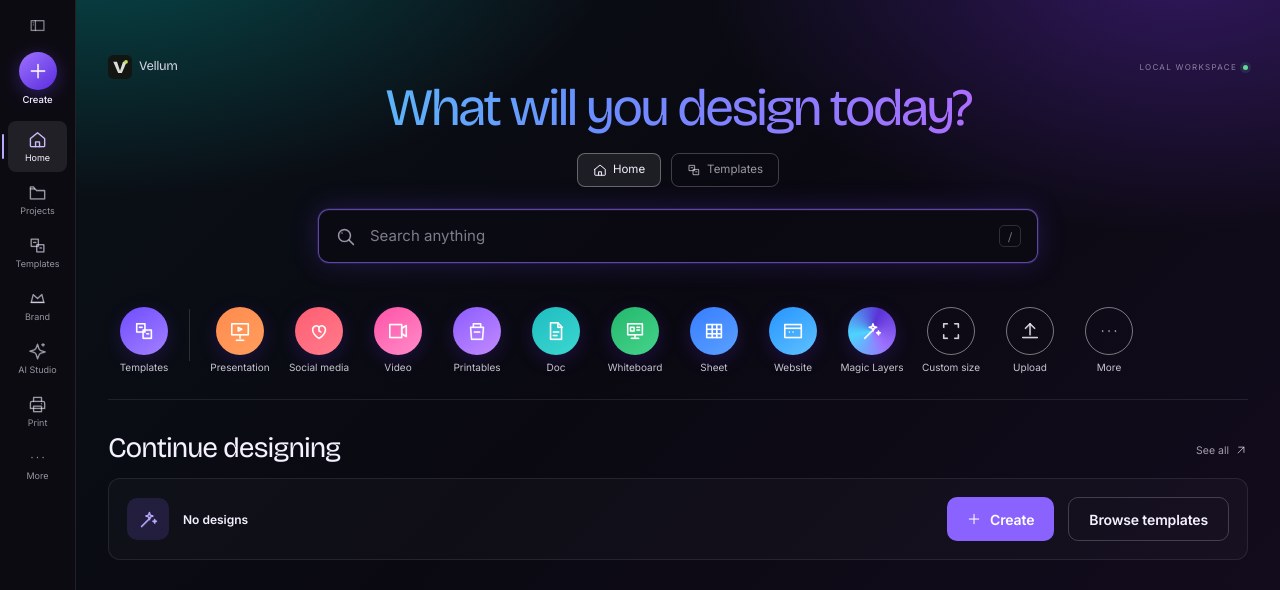
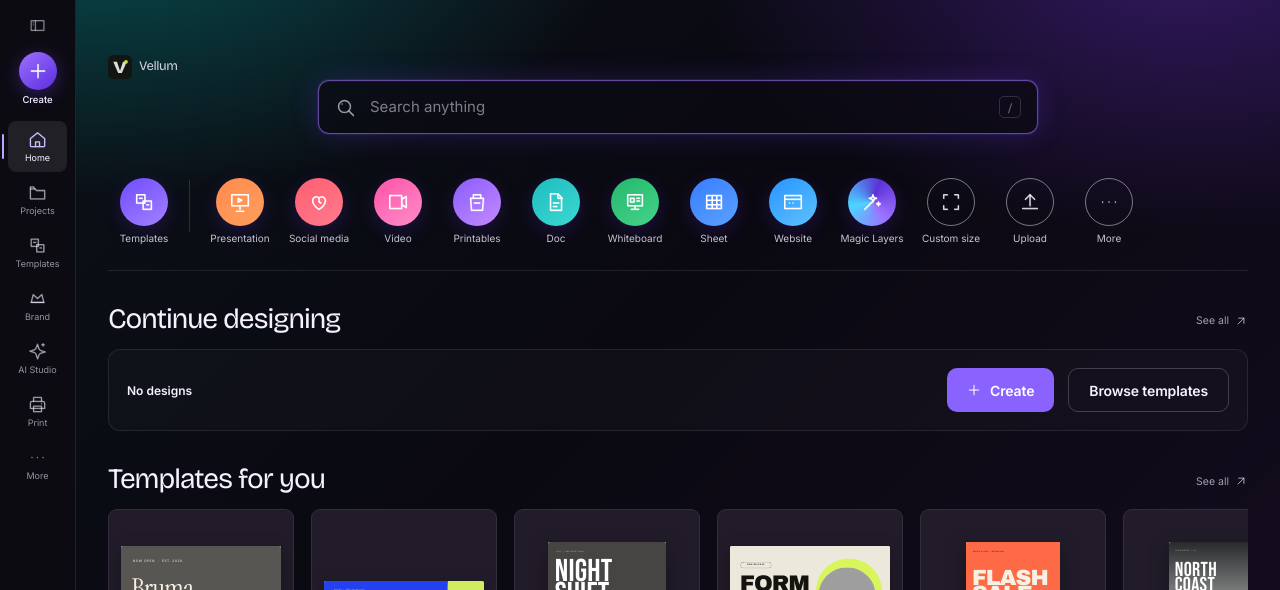
Before and after one commit to IMMENSE-BUILDER/editrim, a React (Vite) app: page /dashboard in a window 1280 px wide. Shown: the top 590 px of the page. Built offline with nearby package versions, Linux system fonts and the light colour scheme; grey boxes are pictures that could not be loaded.

Commit message:
Make the dashboard search-first and add a simplicity guard

```diff
--- a/src/pages/Home.tsx
+++ b/src/pages/Home.tsx
@@ -494,13 +494,8 @@ export default function Home() {
           <section className="home-hero">
             <div className="home-topline">
               <Link to="/" className="home-brand" aria-label="Vellum home"><BrandMark size={24} /><span>Vellum</span></Link>
-              <span className="home-workspace-label">LOCAL WORKSPACE <i /></span>
             </div>
-            <h1>{view === 'projects' ? <>All your <em>projects.</em></> : <>What will you <em>design</em> today?</>}</h1>
-            <div className="home-tabs">
-              <button className={view === 'home' ? 'active' : ''} onClick={() => setView('home')}><VellumIcon name="home" size={14} /> Home</button>
-              <Link to="/templates"><VellumIcon name="templates" size={14} /> Templates</Link>
-            </div>
+            <h1 className="home-sr-title">{view === 'projects' ? 'Projects' : 'Home'}</h1>
 
             <div className="home-search-wrap">
               <VellumIcon name="search" size={21} />
@@ -640,7 +635,6 @@ export default function Home() {
                     </div>
                   ) : (
                     <div className="home-empty-continue">
-                      <span className="home-empty-icon"><VellumIcon name="magic" size={21} /></span>
                       <div><strong>No designs</strong></div>
                       <button className="btn home-btn-primary" onClick={() => openCreate()}><VellumIcon name="plus" size={14} /> Create</button>
                       <Link to="/templates" className="btn home-btn-ghost">Browse templates</Link>
--- a/src/styles/home.css
+++ b/src/styles/home.css
@@ -903,17 +903,6 @@
   background: rgba(255, 255, 255, 0.025);
 }
 
-.home-empty-icon {
-  width: 42px;
-  height: 42px;
-  border-radius: 10px;
-  background: rgba(138, 99, 255, 0.16);
-  color: var(--h-lilac);
-  display: grid;
-  place-items: center;
-  flex: none;
-}
-
 .home-empty-continue > div {
   min-width: 0;
   flex: 1;
@@ -922,14 +911,6 @@
 .home-empty-continue strong {
   font-size: 12px;
   font-weight: 600;
-}
-
-.home-empty-continue p {
-  font-size: 10px;
-  line-height: 1.5;
-  color: var(--h-muted);
-  margin-top: 2px;
-  max-width: 520px;
 }
 
 .home-btn-primary {
@@ -1897,10 +1878,6 @@
     order: 2;
   }
 
-  .home-empty-continue .home-empty-icon {
-    order: 0;
-  }
-
   .home-empty-continue .home-btn-primary,
   .home-empty-continue .home-btn-ghost {
     order: 3;
@@ -1952,11 +1929,6 @@
     font-size: 8px;
     white-space: normal;
     max-width: 58px;
-  }
-
-  .home-section-head {
-    flex-direction: column;
-    gap: 7px;
   }
 
   .home-project-grid {
@@ -2162,3 +2134,15 @@
 .rail-nav button.active:nth-child(n) .vellum-icon {
   animation-delay: 0ms;
 }
+
+.home-sr-title {
+  position: absolute;
+  width: 1px;
+  height: 1px;
+  padding: 0;
+  margin: -1px;
+  overflow: hidden;
+  clip-path: inset(50%);
+  white-space: nowrap;
+  border: 0;
+}
```
Also changed, not shown: plans/006-simplification.md (+5 -1 lines), scripts/simplicity-e2e.mjs (added, +78 -0 lines).
